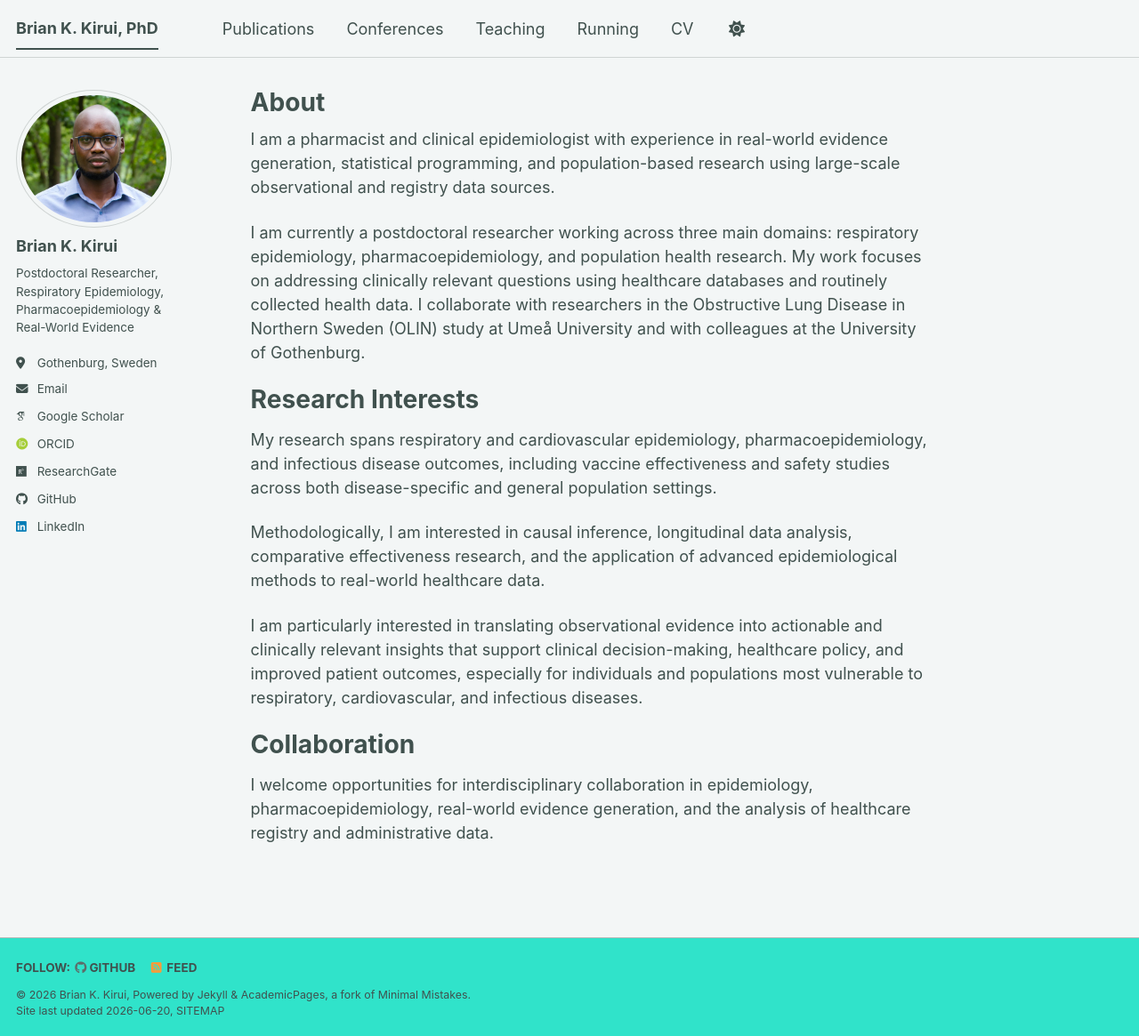
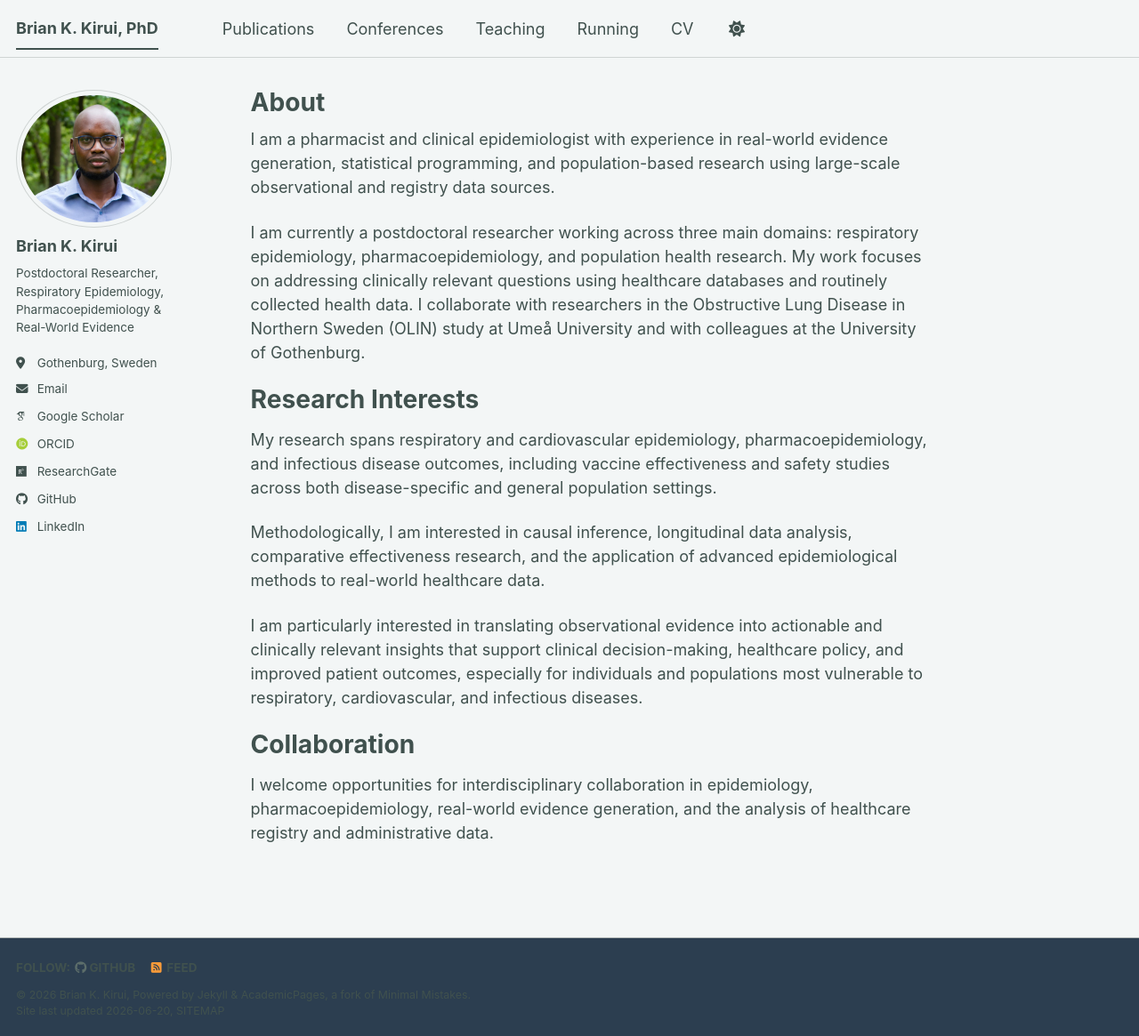
Before and after one commit to BrianKibiwott/briankibiwott.github.io, a Jekyll site: the page built from _pages/about.md, in a window 1280 px wide and 1165 px high. Shown: the whole window at 89% size. Built offline with Jekyll 4.4.1, drawn with Linux system fonts in a browser that asks for light colours; some web fonts are replaced; a script bundle is joined from its source files by our own code; library files that are not in the unit come from our copies.

Commit message:
_sass/theme/_mint_light.scss update line 18

```diff
--- a/_sass/theme/_mint_light.scss
+++ b/_sass/theme/_mint_light.scss
@@ -1,5 +1,5 @@
 /* ==========================================================================
-  MINT THEME - LIGHT VERSION
+  MINT THEME - LIGHT VERSION replaced line 18 which had  #30e3ca;
   ========================================================================== */
 /* Color codes used for the theme */
 $primary-color              : #11999e;
@@ -15,7 +15,7 @@ $text-muted                : #5c6d6a;
 $link                      : #11999e;
 $link-dark                 : mix(#000, $link, 25%);
 $link-light                : mix(#fff, $link, 25%);
-$footer                    : #30e3ca;
+$footer                    :#2c3e50;
 $border                    : mix(#fff, #40514e, 75%);
 $border-dark               : mix(#fff, #40514e, 60%);
 
```
